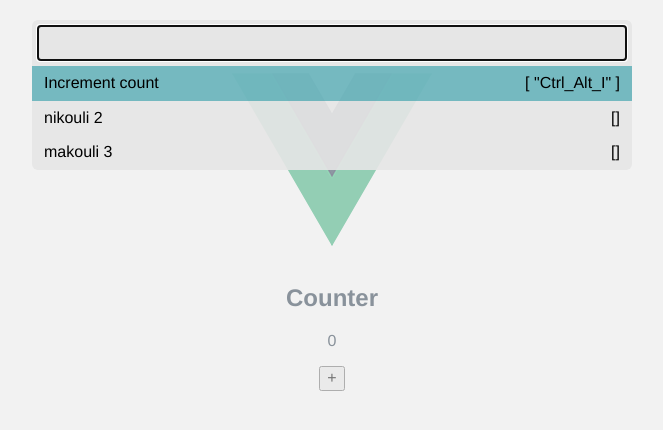
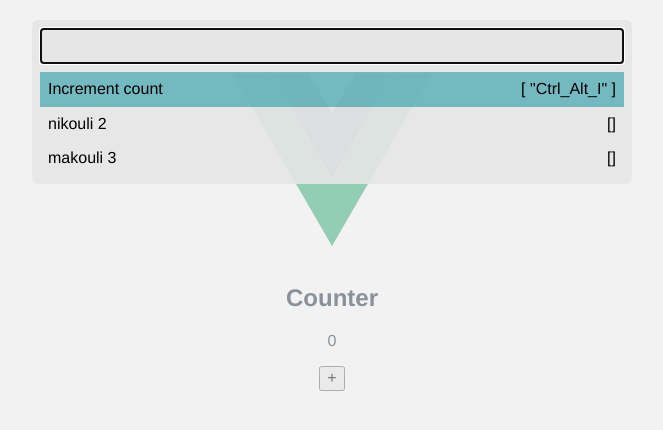
Before and after one commit to YouenEtrillard/vue-command-palette, a Vue app: page / in a window 1280 px wide. Shown: the top 430 px of the page, without its empty margins (308-971 px from the left). Built offline with nearby package versions, Linux system fonts and the light colour scheme.

Commit message:
space adjustments

```diff
--- a/src/components/CommandPalette.vue
+++ b/src/components/CommandPalette.vue
@@ -124,6 +124,7 @@ whenever(keys.enter, () => {
   border-radius: 6px;
   display: flex;
   flex-direction: column;
+  padding: 8px;
 }
 
 .command-palette-overlay--dark {
@@ -142,8 +143,8 @@ whenever(keys.enter, () => {
 .command-palette-filter {
   background: inherit;
   border: 1px solid hsl(0, 0%, 0%, 0.4);
-  margin: 5px;
-  padding: 8px 6px;
+  margin-bottom: 8px;
+  padding: 8px 7px;
 }
 
 .command-palette-list {
@@ -153,7 +154,7 @@ whenever(keys.enter, () => {
 
 .command-palette-item {
   list-style-type: none;
-  padding: 8px 12px;
+  padding: 8px;
   text-align: left;
   position: relative;
   display: flex;
```
